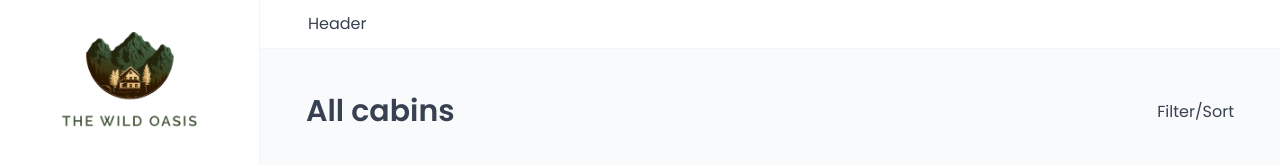
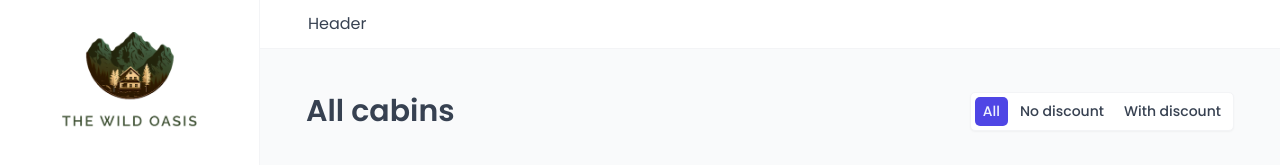
Before and after one commit to ArtemLobastov/oasis, a React (Vite) app: page /cabins in a window 1280 px wide. Shown: the top 165 px of the page. Built offline with nearby package versions, Linux system fonts and the light colour scheme; no server answers; the database is empty; a web font is replaced by a local one.

Commit message:
Add cabin filters

```diff
--- a/src/features/cabins/CabinTable.jsx
+++ b/src/features/cabins/CabinTable.jsx
@@ -1,27 +1,22 @@
-import styled from 'styled-components';
 import Spinner from '../../ui/spinner';
 import CabinRow from './CabinRow';
 import useCabins from './useCabins';
 import Table from '../../ui/Table';
 import Menus from '../../ui/Menus';
+import { useSearchParams } from 'react-router-dom';
 
-const TableHeader = styled.header`
-  display: grid;
-  grid-template-columns: 0.6fr 1.8fr 2.2fr 1fr 1fr 1fr;
-  column-gap: 2.4rem;
-  align-items: center;
+function CabinTable() {
+  const { isLoading, cabins } = useCabins();
+  const [searchParams] = useSearchParams();
+  if (isLoading) return <Spinner />;
+  const filterValue = searchParams.get('discount') || 'all';
+  let filtredCabins;
+  if (filterValue === 'all') filtredCabins = cabins;
+  if (filterValue === 'no-discount')
+    filtredCabins = cabins.filter((cabin) => cabin.discount === 0);
+  if (filterValue === 'with-discount')
+    filtredCabins = cabins.filter((cabin) => cabin.discount > 0);
 
-  background-color: var(--color-grey-50);
-  border-bottom: 1px solid var(--color-grey-100);
-  text-transform: uppercase;
-  letter-spacing: 0.4px;
-  font-weight: 600;
-  color: var(--color-grey-600);
-  padding: 1.6rem 2.4rem;
-`;
-function CabinTable() {
-  const { isLoading, cabins, error } = useCabins();
-  if (isLoading) return <Spinner />;
   return (
     <Menus>
       <Table columns="0.6fr 1.8fr 2.2fr 1fr 1fr 1fr ">
@@ -34,7 +29,7 @@
           <div></div>
         </Table.Header>
         <Table.Body
-          data={cabins}
+          data={filtredCabins}
           render={(cabin) => <CabinRow cabin={cabin} key={cabin.id} />}
         />
       </Table>
--- /dev/null
+++ b/src/features/cabins/CabinTableOperations.jsx
@@ -0,0 +1,18 @@
+import Filter from '../../ui/Filter';
+import TableOperations from '../../ui/TableOperations';
+function CabinTableOperations() {
+  return (
+    <TableOperations>
+      <Filter
+        filterField="discount"
+        options={[
+          { value: 'all', label: 'All' },
+          { value: 'no-discount', label: 'No discount' },
+          { value: 'with-discount', label: 'With discount' },
+        ]}
+      />
+    </TableOperations>
+  );
+}
+
+export default CabinTableOperations;
--- a/src/pages/Cabins.jsx
+++ b/src/pages/Cabins.jsx
@@ -2,13 +2,14 @@
 import Row from '../ui/Row';
 import CabinTable from '../features/cabins/CabinTable';
 import AddCabin from '../features/cabins/AddCabin';
+import CabinTableOperations from '../features/cabins/CabinTableOperations';
 
 function Cabins() {
   return (
     <>
       <Row type="horizontal">
         <Heading as="h1">All cabins</Heading>
-        <p>Filter/Sort</p>
+        <CabinTableOperations />
       </Row>
       <Row>
         <CabinTable />
--- a/src/ui/Filter.jsx
+++ b/src/ui/Filter.jsx
@@ -1,4 +1,5 @@
-import styled, { css } from "styled-components";
+import { useSearchParams } from 'react-router-dom';
+import styled, { css } from 'styled-components';
 
 const StyledFilter = styled.div`
   border: 1px solid var(--color-grey-100);
@@ -33,3 +34,27 @@
     color: var(--color-brand-50);
   }
 `;
+
+function Filter({ filterField, options }) {
+  const [searchParams, setSearchParams] = useSearchParams();
+  const currentFilter = searchParams.get(filterField) || options.at(0).value;
+  function handleClick(value) {
+    searchParams.set(filterField, value);
+    setSearchParams(searchParams);
+  }
+  return (
+    <StyledFilter>
+      {options.map((option) => (
+        <FilterButton
+          key={option.value}
+          onClick={() => handleClick(option.value)}
+          active={option.value === currentFilter}
+        >
+          {option.label}
+        </FilterButton>
+      ))}
+    </StyledFilter>
+  );
+}
+
+export default Filter;
```
